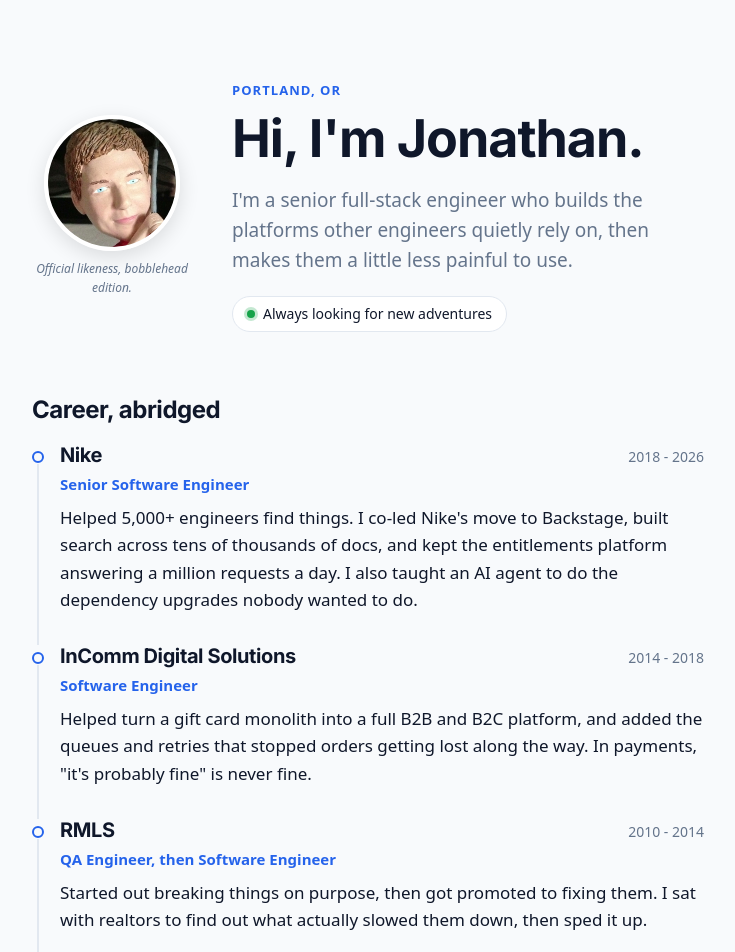
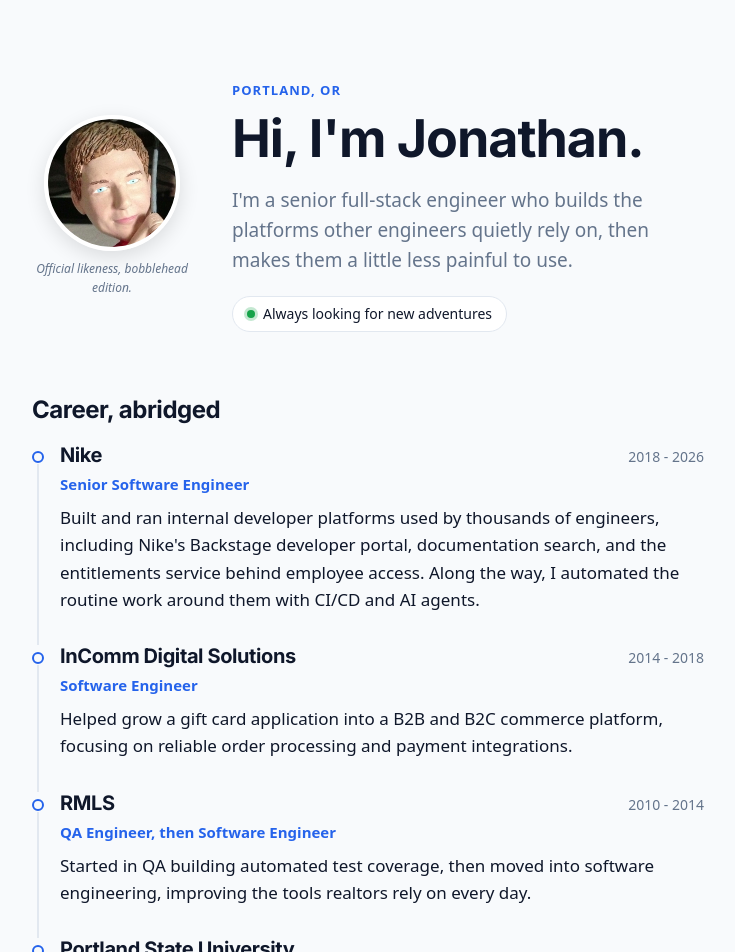
Before and after one commit to virtualmadden/virtualmadden-dev, a React (Vite) app: page / in a window 1280 px wide. Shown: the top 952 px of the page, without its empty margins (272-1007 px from the left). Built offline with nearby package versions, Linux system fonts and the light colour scheme.

Commit message:
feat: plainer one-to-two sentence career summaries

```diff
--- a/src/App.tsx
+++ b/src/App.tsx
@@ -38,7 +38,7 @@ function App() {
                 {role.years && <span className='years'>{role.years}</span>}
               </div>
               <p className='role-title'>{role.title}</p>
-              <p>{role.story}</p>
+              {role.story && <p>{role.story}</p>}
             </li>
           ))}
         </ol>
--- a/src/content.ts
+++ b/src/content.ts
@@ -9,7 +9,7 @@ export type Role = {
   company: string
   title: string
   years: string
-  story: string
+  story?: string
 }
 
 export const career: Role[] = [
@@ -18,28 +18,26 @@ export const career: Role[] = [
     title: 'Senior Software Engineer',
     years: '2018 - 2026',
     story:
-      "Helped 5,000+ engineers find things. I co-led Nike's move to Backstage, built search across tens of thousands of docs, and kept the entitlements platform answering a million requests a day. I also taught an AI agent to do the dependency upgrades nobody wanted to do.",
+      "Built and ran internal developer platforms used by thousands of engineers, including Nike's Backstage developer portal, documentation search, and the entitlements service behind employee access. Along the way, I automated the routine work around them with CI/CD and AI agents.",
   },
   {
     company: 'InComm Digital Solutions',
     title: 'Software Engineer',
     years: '2014 - 2018',
     story:
-      'Helped turn a gift card monolith into a full B2B and B2C platform, and added the queues and retries that stopped orders getting lost along the way. In payments, "it\'s probably fine" is never fine.',
+      'Helped grow a gift card application into a B2B and B2C commerce platform, focusing on reliable order processing and payment integrations.',
   },
   {
     company: 'RMLS',
     title: 'QA Engineer, then Software Engineer',
     years: '2010 - 2014',
     story:
-      'Started out breaking things on purpose, then got promoted to fixing them. I sat with realtors to find out what actually slowed them down, then sped it up.',
+      'Started in QA building automated test coverage, then moved into software engineering, improving the tools realtors rely on every day.',
   },
   {
     company: 'Portland State University',
     title: 'BS Computer Science, BS Micro / Molecular Biology',
     years: '',
-    story:
-      "Two degrees: one in how computers work, one in how cells do. Both turn out to be mostly about debugging systems you didn't design.",
   },
 ]
 
```
